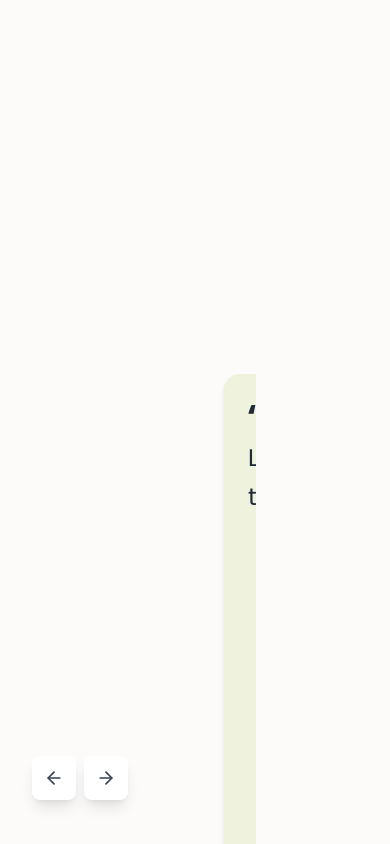
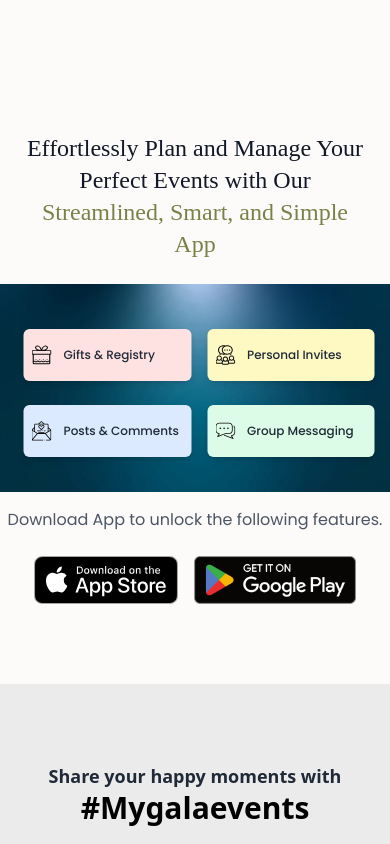
Before and after one commit to amaltechworld/MyGala_project, a React (Vite) app: page / in a window 390 px wide. Shown: the part 1340-2184 px from the top of the page. Built offline with nearby package versions, Linux system fonts and the light colour scheme; a web font is replaced by a local one.

Commit message:
customerComent issue- solve

```diff
--- a/src/section/customerComment/CustomerComment.jsx
+++ b/src/section/customerComment/CustomerComment.jsx
@@ -1,23 +1,25 @@
-import {useState} from "react";
+import { useState } from "react";
 import { ArrowLeft, ArrowRight } from "lucide-react";
 import { comments } from "./CustomerData";
 import { Cu_Co_backgroundImg } from "../../assets/images/index";
-
 
 const CustomerComment = () => {
     const [currentIndex, setCurrentIndex] = useState(0);
 
     const handlePrevClick = () => {
-        setCurrentIndex((prevIndex) => (prevIndex > 0 ? prevIndex -1 : comments.length - 1));
-    }
+        setCurrentIndex((prevIndex) =>
+            prevIndex > 0 ? prevIndex - 1 : comments.length - 1
+        );
+    };
 
     const handleNextClick = () => {
-        setCurrentIndex((prevIndex) => (prevIndex < comments.length - 1 ? prevIndex + 1 : 0));
-    }
-
+        setCurrentIndex((prevIndex) =>
+            prevIndex < comments.length - 1 ? prevIndex + 1 : 0
+        );
+    };
 
     return (
-        <section className="min-h-screen bg-[#fdfafa] py-20">
+        <section className="hidden lg:block min-h-screen bg-[#fdfafa] py-20">
             {/* Main Container //px-4*/}
             <div className="container mx-0 ">
                 {/* Top Section with Image and Heading */}
@@ -31,8 +33,8 @@ const CustomerComment = () => {
                             }}
                         ></div>
 
-                        {/* comment container */}
-                        <div className="absolute bottom-[-20%] left-48 w-full xl:w-[228%] min-h-[90%] p-8  flex overflow-hidden hide-scrollbar">
+                        {/* comment container w-full*/}
+                        <div className="absolute bottom-[-20%] left-48 lg:w-[87vw] min-h-[90%] p-8  flex overflow-hidden hide-scrollbar">
                             <div
                                 className="flex transition-transform duration-500 gap-6"
                                 style={{
@@ -44,7 +46,7 @@ const CustomerComment = () => {
                                 {comments.map((comment, index) => (
                                     <div
                                         key={index}
-                                        className="w-[800px] bg-[#eff3dd] p-6 rounded-2xl shadow-md flex-shrink-0 relative"
+                                        className="w-[800px] bg-[#eff3dd] p-6 flex-shrink-0 border-style-solid border-[25px] border-[#fdfafa] rounded-none relative"
                                     >
                                         {/* Quote Icon */}
                                         <span className="text-4xl lg:text-5xl font-bold text-gray-800 block">
@@ -105,6 +107,7 @@ const CustomerComment = () => {
                 </div>
             </div>
         </section>
+
     );
 };
 
```
